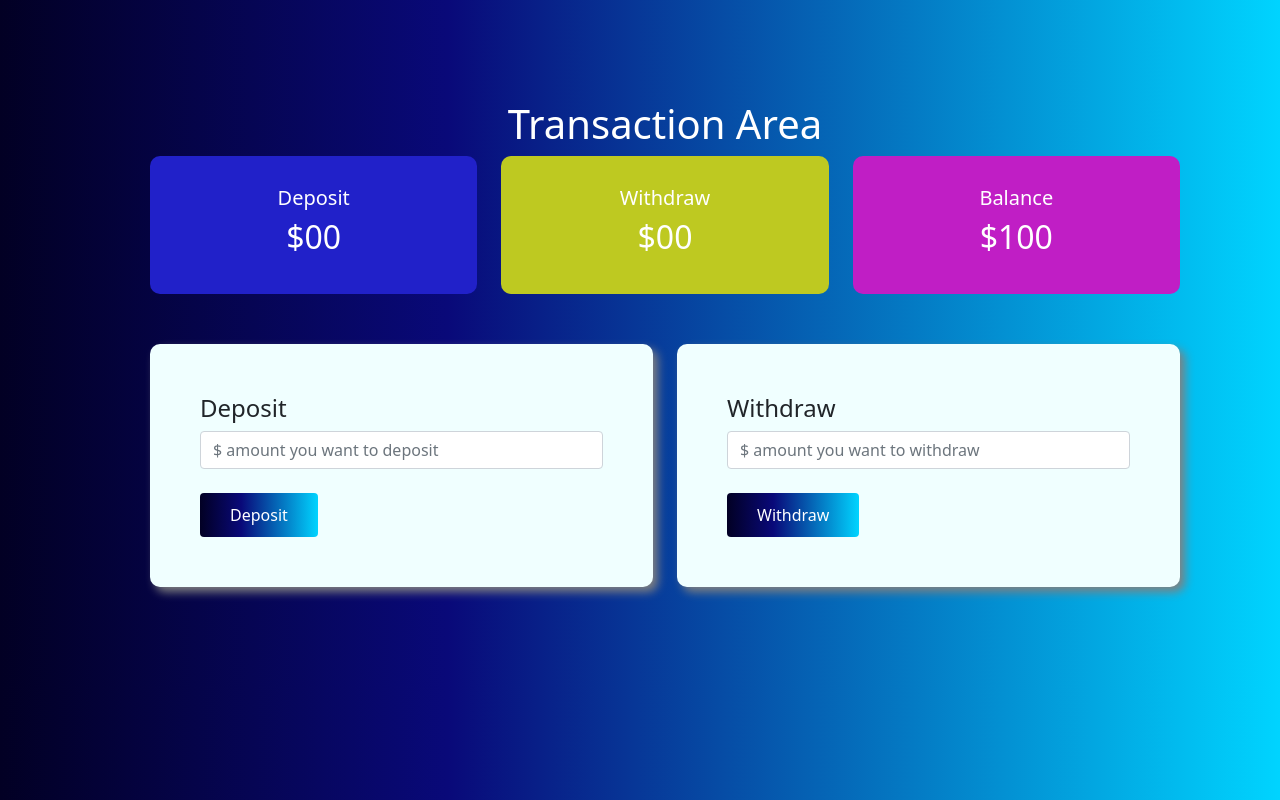
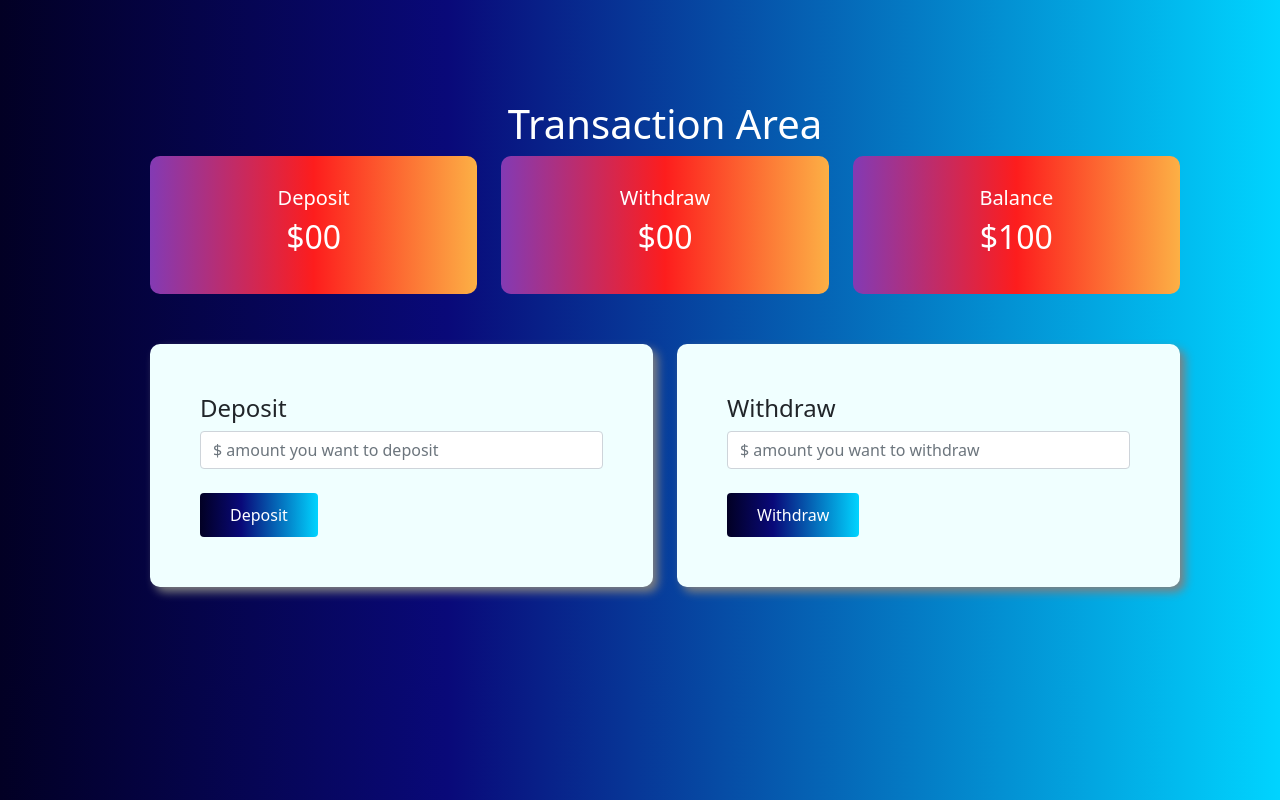
Before and after one commit to shafikul7/Bank-Transaction, a plain HTML site: page index.html in a window 1280 px wide. Both pictures are taken after a click on the button "Enter". Drawn offline with nearby package versions, Linux system fonts and the light colour scheme.

Commit message:
color change

```diff
--- a/style.css
+++ b/style.css
@@ -17,7 +17,7 @@ body {
 }
 .btn {
   padding: 10px 30px;
-  border :none;
+  border: none;
   background: rgb(2, 0, 36);
   background: linear-gradient(
     90deg,
@@ -25,12 +25,10 @@ body {
     rgba(9, 9, 121, 1) 35%,
     rgba(0, 212, 255, 1) 100%
   );
-
 }
-.head-text{
+.head-text {
   color: #fff;
   text-align: center;
-
 }
 
 #translation-area {
@@ -45,11 +43,32 @@ body {
   padding: 30px;
 }
 .deposit {
-  background-color: rgb(33, 33, 201);
+  /* background-color: rgb(33, 33, 201); */
+  background: rgb(131, 58, 180);
+  background: linear-gradient(
+    90deg,
+    rgba(131, 58, 180, 1) 0%,
+    rgba(253, 29, 29, 1) 50%,
+    rgba(252, 176, 69, 1) 100%
+  );
 }
 .withdraw {
-  background-color: rgb(190, 201, 33);
+  /* background-color: rgb(190, 201, 33); */
+  background: rgb(131, 58, 180);
+  background: linear-gradient(
+    90deg,
+    rgba(131, 58, 180, 1) 0%,
+    rgba(253, 29, 29, 1) 50%,
+    rgba(252, 176, 69, 1) 100%
+  );
 }
 .balance {
-  background-color: rgb(192, 30, 197);
+  /* background-color: rgb(192, 30, 197); */
+  background: rgb(131, 58, 180);
+  background: linear-gradient(
+    90deg,
+    rgba(131, 58, 180, 1) 0%,
+    rgba(253, 29, 29, 1) 50%,
+    rgba(252, 176, 69, 1) 100%
+  );
 }
```
Also changed, not shown: script.js (line endings or trailing spaces).
